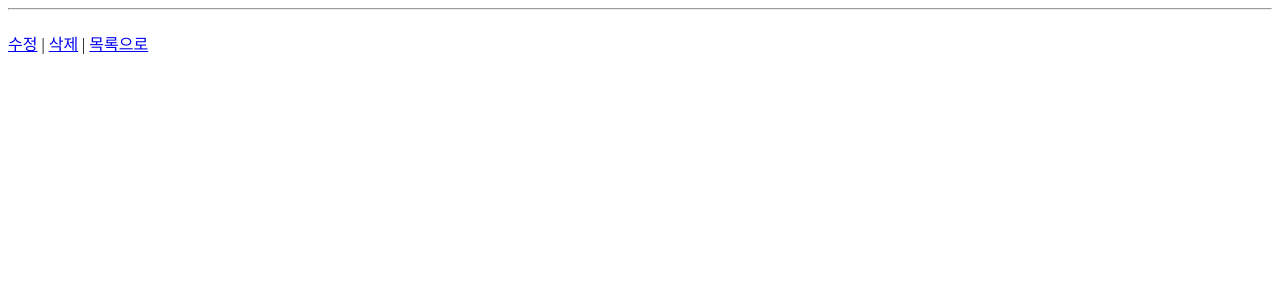
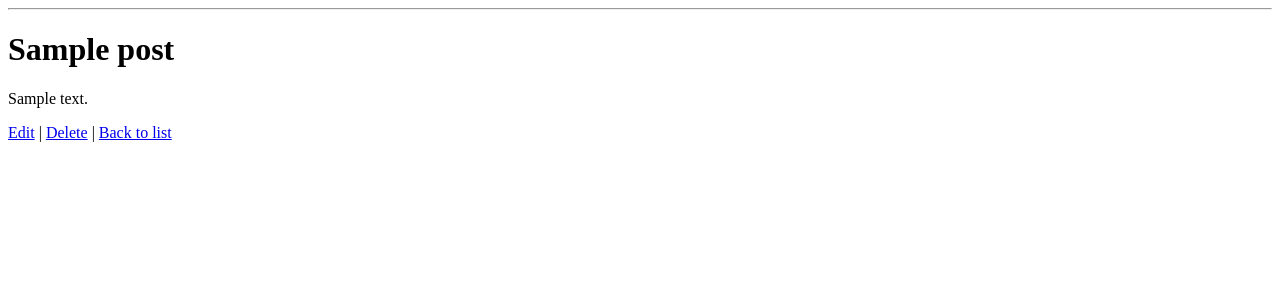
Before and after one commit to negun2/soldesk, a Django app: page /community/1/ in a window 1280 px wide. Shown: the part 32-332 px from the top of the page. Run offline with Django 3.2, Linux system fonts and the light colour scheme; tables that the repository leaves empty hold one stand-in row (values such as "Sample post"); parts of the project's set-up code (start-up, migrations or seed data) failed here and were passed over.

Commit message:
Update post_detail.html

```diff
--- a/onpremweb/community/templates/community/post_detail.html
+++ b/onpremweb/community/templates/community/post_detail.html
@@ -1,11 +1,8 @@
 {% extends "base.html" %}
 {% block content %}
-  <h1>{{ object.title }}</h1>
-  <p>{{ object.content }}</p>
-  <p><small>{{ object.created_at }}</small></p>
-  <p>
-    <a href="{% url 'community:update' object.pk %}">수정</a> |
-    <a href="{% url 'community:delete' object.pk %}">삭제</a> |
-    <a href="{% url 'community:list' %}">목록으로</a>
-  </p>
+  <h1>{{ post.title }}</h1>
+  <p>{{ post.content }}</p>
+  <a href="{% url 'community:post_update' post.pk %}">Edit</a> |
+  <a href="{% url 'community:post_delete' post.pk %}">Delete</a> |
+  <a href="{% url 'community:post_list' %}">Back to list</a>
 {% endblock %}
```
